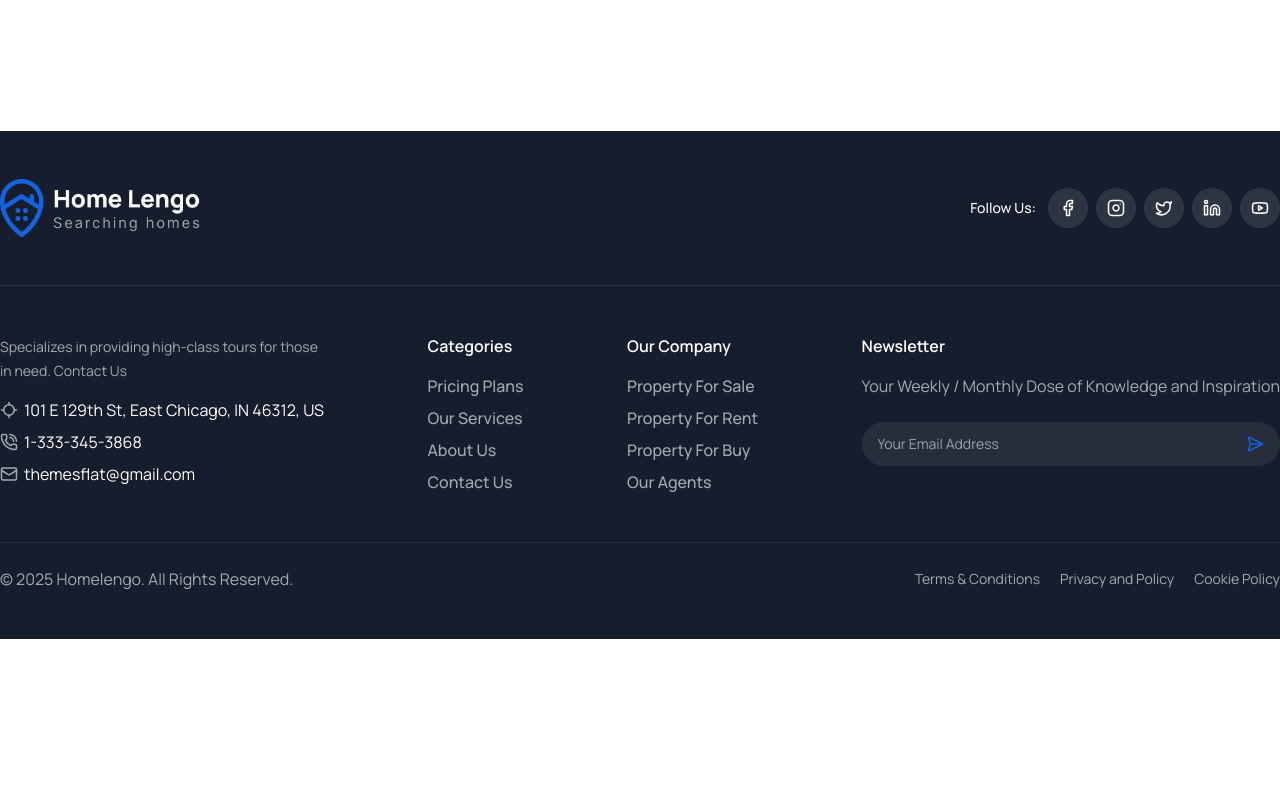
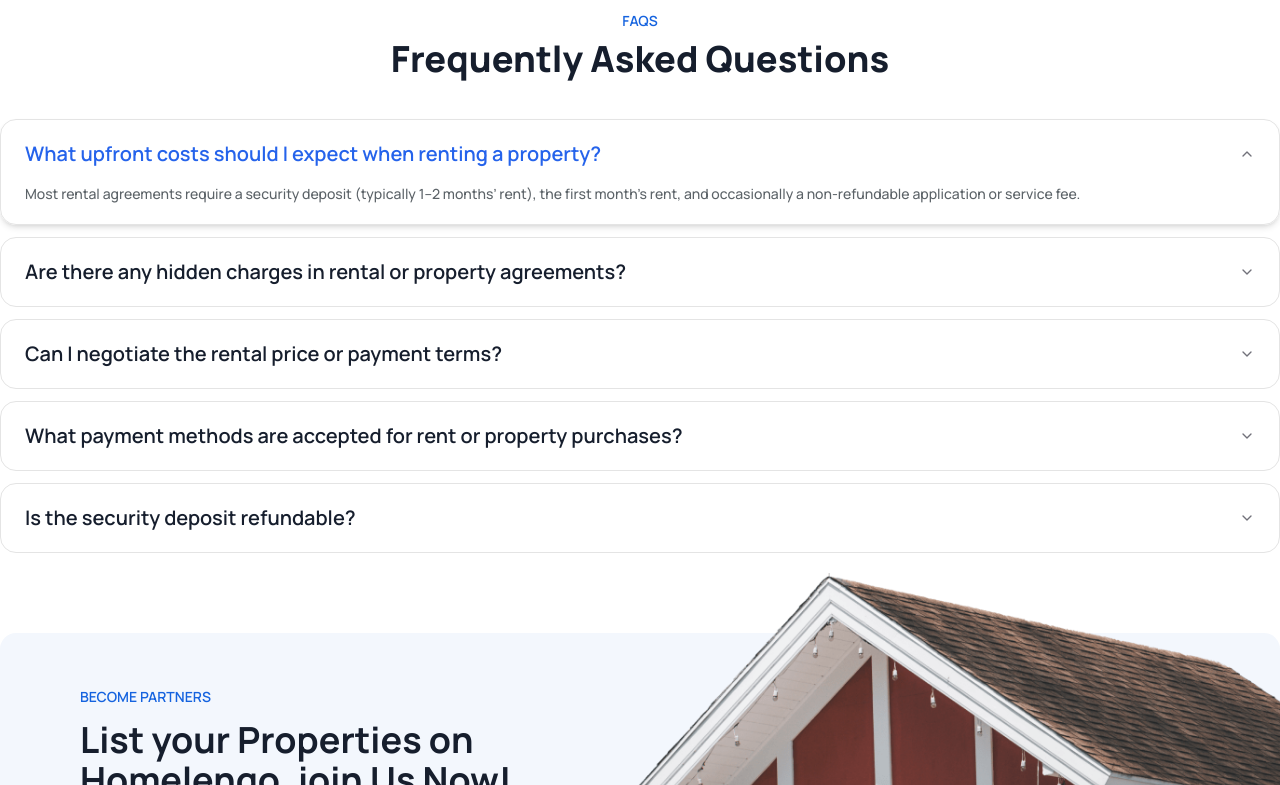
Before and after one commit to aryan7123/homelengo, a Next.js app: page /pricing in a window 1280 px wide. Shown: the part 1135-1920 px from the top of the page. Before the commit the page ends 1774 px from the top, so only its background shows below. Built offline with nearby package versions, Linux system fonts and the light colour scheme; no server answers.

Commit message:
fix: added the faqs and partner section in the pricing page

```diff
--- a/app/components/Partners.tsx
+++ b/app/components/Partners.tsx
@@ -8,10 +8,10 @@ const Partners = () => {
       <div className="w-full mb-20 mt-14 bg-[#f3f7fd] rounded-2xl relative">
         <div className="flex md:flex-row flex-col md:items-center items-start md:justify-between md:gap-0 gap-10 justify-start">
           <div className="md:pl-20 pl-6 md:pt-0 pt-10 pr-5">
-            <span className="uppercase text-sm font-medium text-[#1563df]">
+            <span className="uppercase text-sm font-semibold text-[#1563df]">
               become partners
             </span>
-            <h3 className="md:text-4xl text-2xl mt-3 text-[#161e2d] text-balance font-semibold">
+            <h3 className="md:text-4xl text-2xl mt-3 text-[#161e2d] text-balance font-bold">
               List your Properties on Homelengo, join Us Now!
             </h3>
             <button
--- a/app/pricing/page.tsx
+++ b/app/pricing/page.tsx
@@ -5,7 +5,14 @@ import Link from "next/link";
 import Navbar from "../components/Navbar";
 import Footer from "../components/Footer";
 import { ArrowRight, CircleCheck } from "lucide-react";
-import Faqs from "../components/Faqs";
+
+import {
+  Accordion,
+  AccordionContent,
+  AccordionItem,
+  AccordionTrigger,
+} from "@/components/ui/accordion";
+import Partners from "../components/Partners";
 
 const page = () => {
   return (
@@ -24,7 +31,7 @@ const page = () => {
               </h2>
             </div>
           </div>
-          <div className="w-[inherit] mx-auto py-24">
+          <div className="w-[inherit] mx-auto py-12">
             <div className="flex flex-col items-center justify-center">
               <span className="text-[#1563df] uppercase text-sm font-semibold mb-2">
                 pricing
@@ -291,6 +298,103 @@ const page = () => {
               </div>
             </div>
           </div>
+          <div className="w-[inherit] mx-auto py-6">
+            <div className="flex flex-col">
+              <span className="text-[#1563df] text-center uppercase text-sm font-semibold">
+                faqs
+              </span>
+              <h2 className="mt-2 text-[#161e2d] text-center font-extrabold md:text-4xl text-2xl">
+                Frequently Asked Questions
+              </h2>
+            </div>
+            <Accordion
+              type="single"
+              collapsible
+              className="w-full mt-10"
+              defaultValue="item-1"
+            >
+              <AccordionItem
+                className="border border-[#e4e4e4] rounded-2xl py-1 px-6 mb-3 data-[state=open]:shadow-md"
+                value="item-1"
+              >
+                <AccordionTrigger className="text-xl text-[#161e2d] font-semibold data-[state=open]:text-blue-600">
+                  What upfront costs should I expect when renting a property?
+                </AccordionTrigger>
+                <AccordionContent className="flex flex-col gap-2">
+                  <p className="text-sm text-[#5c6368] font-medium">
+                    Most rental agreements require a security deposit (typically
+                    1–2 months’ rent), the first month’s rent, and occasionally
+                    a non-refundable application or service fee.
+                  </p>
+                </AccordionContent>
+              </AccordionItem>
+              <AccordionItem
+                className="border border-[#e4e4e4] rounded-2xl py-1 px-6 mb-3 data-[state=open]:shadow-md"
+                value="item-2"
+              >
+                <AccordionTrigger className="text-xl text-[#161e2d] font-semibold data-[state=open]:text-blue-600">
+                  Are there any hidden charges in rental or property agreements?
+                </AccordionTrigger>
+                <AccordionContent className="flex flex-col gap-2">
+                  <p className="text-sm text-[#5c6368] font-medium">
+                    Always review the lease agreement. Some landlords may charge
+                    for maintenance, utilities, or parking separately. Clarify
+                    these before signing to avoid surprises.
+                  </p>
+                </AccordionContent>
+              </AccordionItem>
+              <AccordionItem
+                className="border border-[#e4e4e4] rounded-2xl mb-3 py-1 px-6 data-[state=open]:shadow-md"
+                value="item-3"
+              >
+                <AccordionTrigger className="text-xl text-[#161e2d] font-semibold data-[state=open]:text-blue-600">
+                  Can I negotiate the rental price or payment terms?
+                </AccordionTrigger>
+                <AccordionContent className="flex flex-col gap-2">
+                  <p className="text-sm text-[#5c6368] font-medium">
+                    Yes, in many cases. Depending on market demand and the
+                    landlord&apos;s flexibility, you may negotiate rent, payment
+                    deadlines, or include certain utilities in the monthly
+                    price.
+                  </p>
+                </AccordionContent>
+              </AccordionItem>
+              <AccordionItem
+                className="border border-[#e4e4e4] rounded-2xl mb-3 py-1 px-6 data-[state=open]:shadow-md"
+                value="item-4"
+              >
+                <AccordionTrigger className="text-xl text-[#161e2d] font-semibold data-[state=open]:text-blue-600">
+                  What payment methods are accepted for rent or property
+                  purchases?
+                </AccordionTrigger>
+                <AccordionContent className="flex flex-col gap-2">
+                  <p className="text-sm text-[#5c6368] font-medium">
+                    Landlords or agencies typically accept bank transfers,
+                    online payment portals, post-dated cheques, or credit/debit
+                    cards. Always get receipts or digital confirmations.
+                  </p>
+                </AccordionContent>
+              </AccordionItem>
+              <AccordionItem
+                className="border border-[#e4e4e4] rounded-2xl py-1 px-6 data-[state=open]:shadow-md"
+                value="item-5"
+              >
+                <AccordionTrigger className="text-xl text-[#161e2d] font-semibold data-[state=open]:text-blue-600">
+                  Is the security deposit refundable?
+                </AccordionTrigger>
+                <AccordionContent className="flex flex-col gap-2">
+                  <p className="text-sm text-[#5c6368] font-medium">
+                    Yes, if there are no damages or unpaid dues. The deposit is
+                    usually refunded after a final inspection, as per the terms
+                    in the rental agreement.
+                  </p>
+                </AccordionContent>
+              </AccordionItem>
+            </Accordion>
+          </div>
+          <div className="mt-6">
+            <Partners />
+          </div>
         </div>
       </section>
       <Footer />
```
